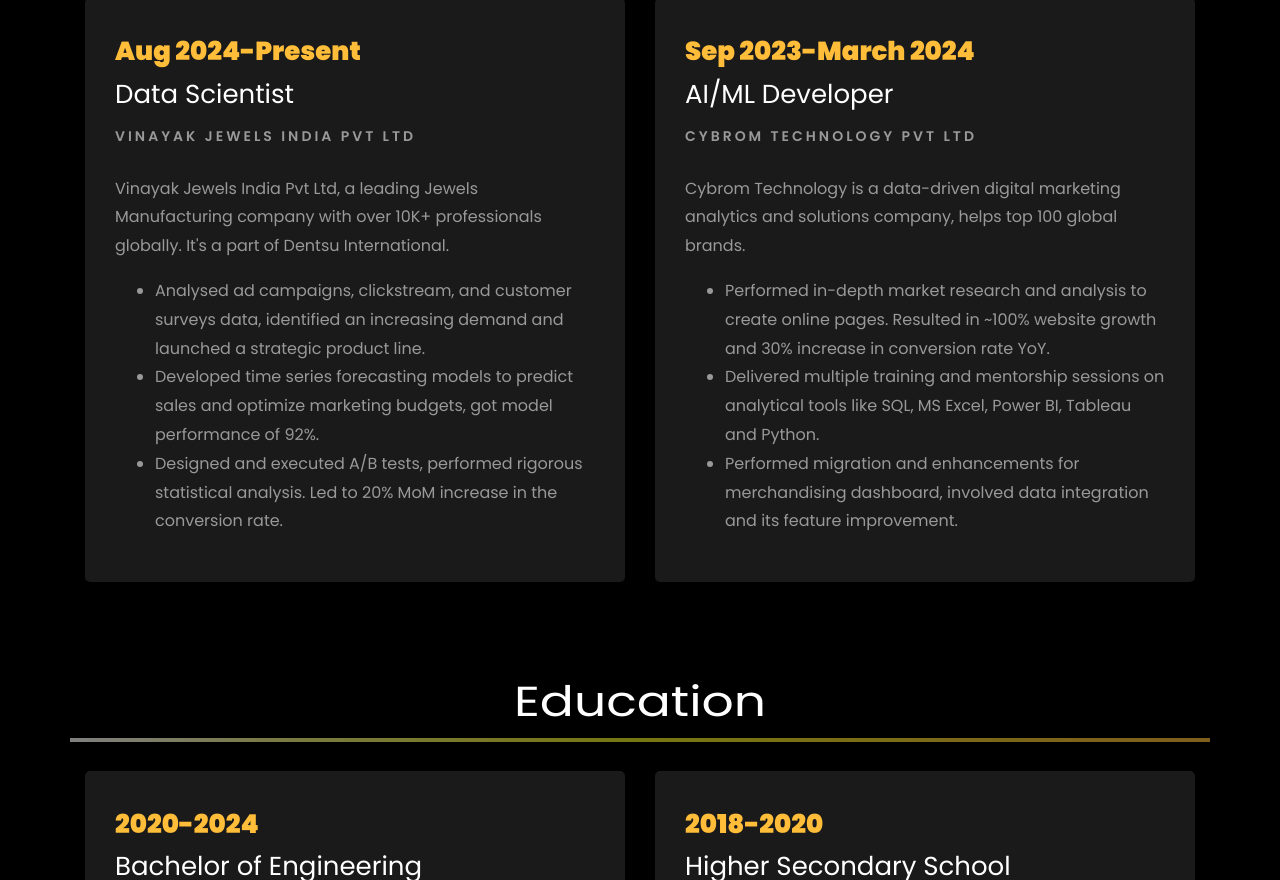
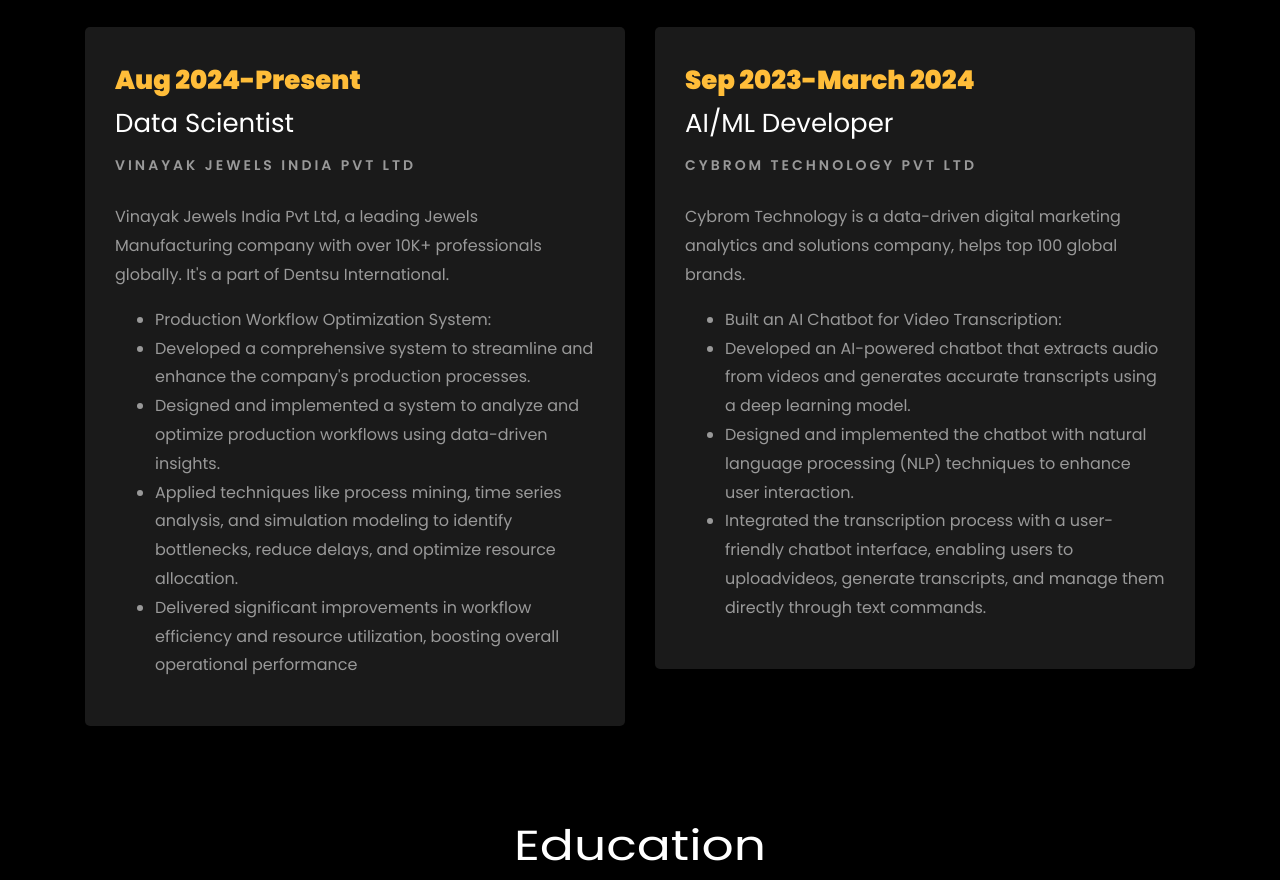
Before and after one commit to Saurabh07703/Portfolio.github.io, a plain HTML site: page index.html in a window 1280 px wide. Shown: the part 2060-2940 px from the top of the page. Drawn offline with Linux system fonts and the light colour scheme; files whose address does not match are found by name.

Commit message:
Update index.html

```diff
--- a/index.html
+++ b/index.html
@@ -310,7 +310,7 @@
           <div class="col-md-10 heading-section text-center ftco-animate">
           	<h1 class="big big-2">Resume</h1>
             <h2 class="mb-4">Resume</h2>
-            <p>Seasoned Data Scientist with 1+ years of experience driving business strategies through data-driven insights. Proven expertise in data science, statistical analysis, machine learning algorithms and project management.</p>
+            <p>Seasoned Data Scientist with 1+ years of experience leveraging data-driven insights to shape business strategies. Skilled in Data Science, AWS, Statistical Analysis, Machine Learning algorithms, and Project Management, with a track record of delivering impactful solutions.</p>
           </div>
         </div>
 
@@ -328,9 +328,11 @@
 						<span class="position">Vinayak Jewels India Pvt Ltd</span>
 						<p class="mt-4">Vinayak Jewels India Pvt Ltd, a leading Jewels Manufacturing company with over 10K+ professionals globally. It's a part of Dentsu International.
 							<ul>
-								<li>Analysed ad campaigns, clickstream, and customer surveys data, identified an increasing demand and launched a strategic product line.</li>
-								<li>Developed time series forecasting models to predict sales and optimize marketing budgets, got model performance of 92%.</li>
-								<li>Designed and executed A/B tests, performed rigorous statistical analysis. Led to 20% MoM increase in the conversion rate.</li>
+								<li>Production Workflow Optimization System:</li>
+								<li>Developed a comprehensive system to streamline and enhance the company's production processes.</li>
+								<li>Designed and implemented a system to analyze and optimize production workflows using data-driven insights.</li>
+								<li>Applied techniques like process mining, time series analysis, and simulation modeling to identify bottlenecks, reduce delays, and optimize resource allocation.</li>
+								<li>Delivered significant improvements in workflow efficiency and resource utilization, boosting overall operational performance</li>
 							</ul>
 						</p>
 					</div>
@@ -344,9 +346,10 @@
 						<span class="position">Cybrom Technology Pvt Ltd</span>
 						<p class="mt-4">Cybrom Technology is a data-driven digital marketing analytics and solutions company, helps top 100 global brands.
 							<ul>
-								<li>Performed in-depth market research and analysis to create online pages. Resulted in ~100% website growth and 30% increase in conversion rate YoY.</li>
-								<li>Delivered multiple training and mentorship sessions on analytical tools like SQL, MS Excel, Power BI, Tableau and Python.</li>
-								<li>Performed migration and enhancements for merchandising dashboard, involved data integration and its feature improvement.</li>
+								<li>Built an AI Chatbot for Video Transcription:</li>
+								<li>Developed an AI-powered chatbot that extracts audio from videos and generates accurate transcripts using a deep learning model.</li>
+								<li>Designed and implemented the chatbot with natural language processing (NLP) techniques to enhance user interaction.</li>
+								<li>Integrated the transcription process with a user-friendly chatbot interface, enabling users to uploadvideos, generate transcripts, and manage them directly through text commands.</li>
 							</ul>
 						</p>
 					</div>
```
